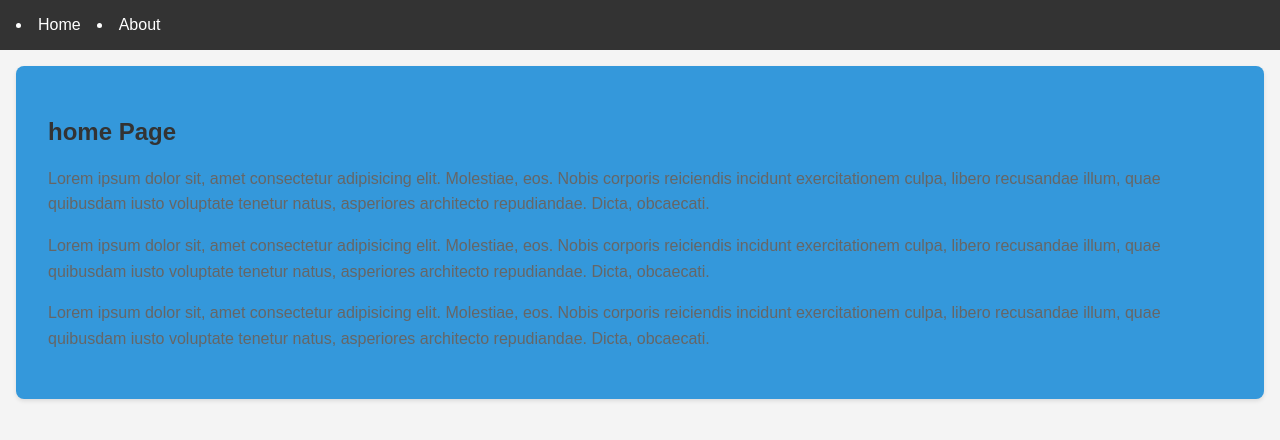
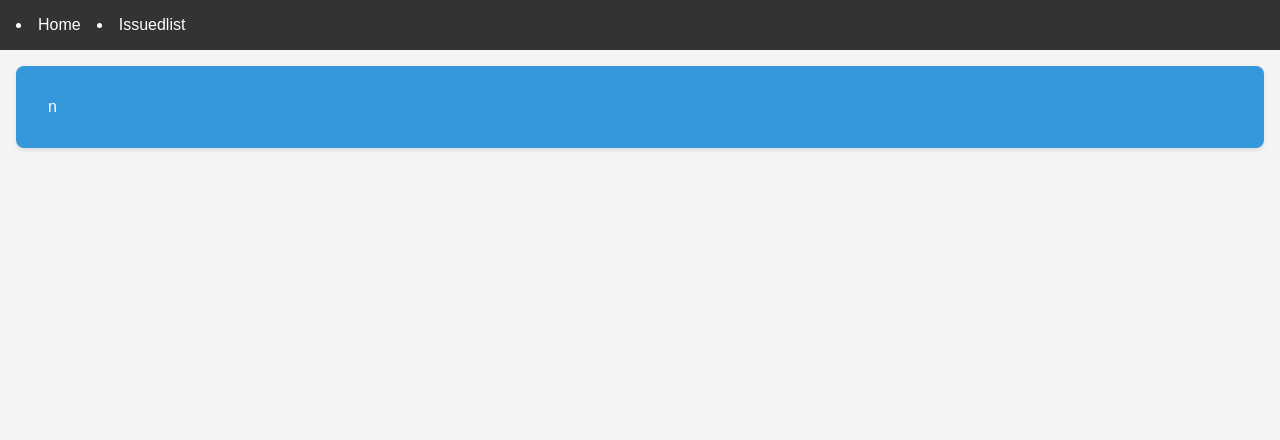
Before and after one commit to Tusharprabhu/chequer, a React (Vite) app: page / in a window 1280 px wide. Shown: the top 440 px of the page. Built offline with nearby package versions, Linux system fonts and the light colour scheme.

Commit message:
refactor: remove About component and replace with Issuedlist; update routes and styles accordingly

```diff
--- a/components/Home.jsx
+++ b/components/Home.jsx
@@ -4,27 +4,9 @@ import React from "react";
 function Home() {
   return (
     <div className="home">
-      <h2>home Page</h2>
-      <p>
-        Lorem ipsum dolor sit, amet consectetur adipisicing elit. Molestiae,
-        eos. Nobis corporis reiciendis incidunt exercitationem culpa, libero
-        recusandae illum, quae quibusdam iusto voluptate tenetur natus,
-        asperiores architecto repudiandae. Dicta, obcaecati.
-      </p>
-
-      <p>
-        Lorem ipsum dolor sit, amet consectetur adipisicing elit. Molestiae,
-        eos. Nobis corporis reiciendis incidunt exercitationem culpa, libero
-        recusandae illum, quae quibusdam iusto voluptate tenetur natus,
-        asperiores architecto repudiandae. Dicta, obcaecati.
-      </p>
-
-      <p>
-        Lorem ipsum dolor sit, amet consectetur adipisicing elit. Molestiae,
-        eos. Nobis corporis reiciendis incidunt exercitationem culpa, libero
-        recusandae illum, quae quibusdam iusto voluptate tenetur natus,
-        asperiores architecto repudiandae. Dicta, obcaecati.
-      </p>
+<div className="table">
+  n
+</div>
     </div>
   );
 }
--- a/components/About.jsx
+++ b/components/Issuedlist.jsx
@@ -1,10 +1,10 @@
 // components/About.jsx
 import React from "react";
 
-function About() {
+function Issuedlist() {
   return (
-    <div className="about">
-      <h2>About Page</h2>
+    <div className="issuedlist">
+      <h2>Issuedlist Page</h2>
       <p>
         Lorem ipsum dolor sit amet consectetur adipisicing elit. Blanditiis
         explicabo dignissimos ullam tempore sunt atque vel dicta asperiores.
@@ -29,4 +29,4 @@ function About() {
   );
 }
 
-export default About;
+export default Issuedlist;
--- a/components/Navbar.jsx
+++ b/components/Navbar.jsx
@@ -7,7 +7,7 @@ const Navbar = () => {
         <nav className="navbar">
             <div className="links">
             <NavLink to="/"><li>Home</li></NavLink>
-            <NavLink to="/about"><li>About</li></NavLink>
+            <NavLink to="/issuedlist"><li>Issuedlist</li></NavLink>
             </div>
         </nav>
     </div>
--- a/src/App.jsx
+++ b/src/App.jsx
@@ -4,7 +4,7 @@ import {
 } from "react-router-dom";
 
 import Home from "/components/Home";
-import About from "/components/About";
+import Issuedlist from "/components/Issuedlist";
 import Navbar from "../components/Navbar";
 
 const routes = createBrowserRouter([
@@ -18,11 +18,11 @@ const routes = createBrowserRouter([
     ),
   },
   {
-    path: "/About",
+    path: "/issuedlist",
     element: (
       <>
         <Navbar />
-        <About />
+        <Issuedlist />
       </>
     ),
   },
--- a/src/index.css
+++ b/src/index.css
@@ -37,8 +37,8 @@ p {
   text-decoration: underline;
 }
 
-/* Home and About page styles */
-.home, .about {
+/* Home and issuedlist page styles */
+.home, .issuedlist {
   padding: 2rem;
   margin: 1rem;
   border-radius: 8px;
@@ -51,7 +51,7 @@ p {
   color: white;
 }
 
-.about {
+.issuedlist {
   background-color: #2ecc71; /* Green background */
   color: white;
 }
```
